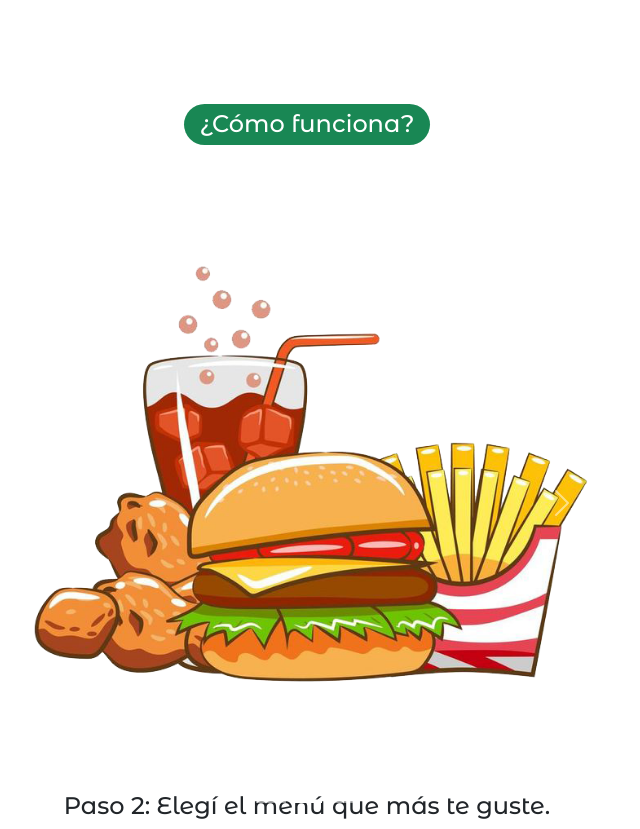
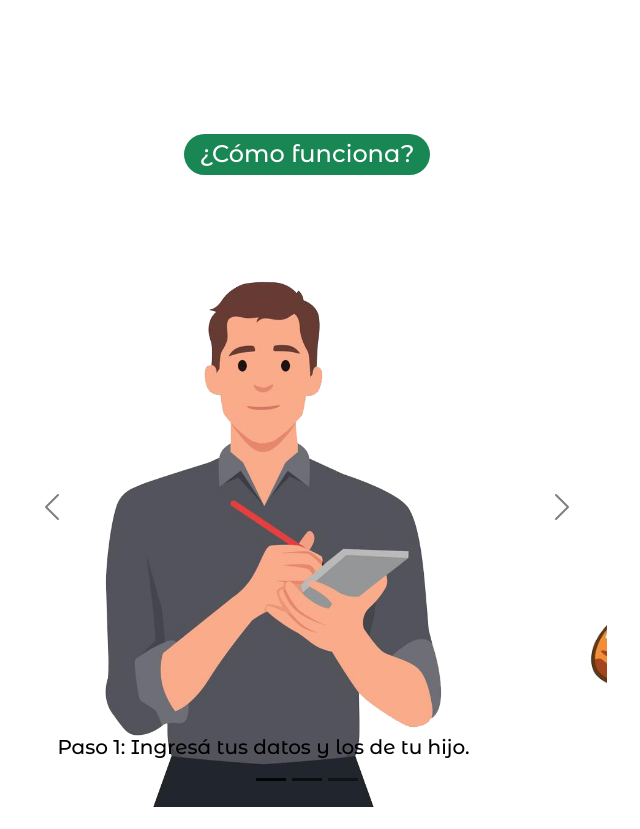
Before and after one commit to LaunchUP-INC/LunchUP-FRONT, a React (Vite) app: page / in a window 1280 px wide. Shown: the part 1590-2419 px from the top of the page, without its empty margins (333-973 px from the left). After the commit the page ends 2397 px from the top, so only its background shows below. Built offline with nearby package versions, Linux system fonts and the light colour scheme.

Commit message:
Se agrega un carousel a la landing page y se renderiza el componente searchBar con estilos de Bootstrap

```diff
--- a/src/components/Landing/Carousel/Carousel.jsx
+++ b/src/components/Landing/Carousel/Carousel.jsx
@@ -1,9 +1,8 @@
-import React, { useState } from 'react';
+import React from 'react';
 import { Container, Row, Col, Carousel, Badge } from 'react-bootstrap';
 import styles from './Carousel.module.css';
 
-const FunctionCarousel  = () => {
-
+const FunctionCarousel = () => {
   return (
     <Container id="howItWorks" className={`text-center ${styles.howItWorksContainer}`}>
       <Row className="justify-content-center">
@@ -13,24 +12,37 @@ const FunctionCarousel  = () => {
           </h2>
         </Col>
         <Col xs={12} md={8}>
-                  <Carousel className={styles.carouselCustom}>
-                      <Carousel.Item>
-                          <div className={styles.carouselContent}>
-                              <h4>Paso 1: Ingresá tus datos y los de tu hijo.</h4>
-                              <img src="/concept.png" alt="Paso 1" className={styles.carouselImage} />
-                          </div>
+          <Carousel data-bs-theme="dark"interval={1000} className={styles.carouselCustom}
+           >
+            <Carousel.Item >
+              <img
+                className="d-block w-100"
+                src="/concept.png"
+                alt="Paso 1"
+              />
+              <Carousel.Caption>
+                <h5>Paso 1: Ingresá tus datos y los de tu hijo.</h5>
+              </Carousel.Caption>
             </Carousel.Item>
             <Carousel.Item>
-                          <div className={styles.carouselContent}>
-                              <img src="/concept3.png" alt="Paso 2" className={styles.carouselImage} />
-                              <h4>Paso 2: Elegí el menú que más te guste.</h4>
-                          </div>
+              <img
+                className="d-block w-100"
+                src="/concept3.png"
+                alt="Paso 2"
+              />
+              <Carousel.Caption>
+                <h5>Paso 2: Elegí el menú que más te guste.</h5>
+              </Carousel.Caption>
             </Carousel.Item>
             <Carousel.Item>
-                          <div className={styles.carouselContent}>
-                              <h4>Paso 3: Recarga el saldo y paga de manera segura.</h4>
-                              <img src="/concept5.png" alt="Paso 3" className={styles.carouselImage} />
-                          </div>
+              <img
+                className="d-block w-100"
+                src="/concept5.png"
+                alt="Paso 3"
+              />
+              <Carousel.Caption>
+                <h5>Paso 3: Recarga el saldo y paga de manera segura.</h5>
+              </Carousel.Caption>
             </Carousel.Item>
           </Carousel>
         </Col>
@@ -39,4 +51,4 @@ const FunctionCarousel  = () => {
   );
 }
 
-export default FunctionCarousel ;
+export default FunctionCarousel;
--- a/src/components/Landing/Carousel/Carousel.module.css
+++ b/src/components/Landing/Carousel/Carousel.module.css
@@ -1,31 +1,32 @@
 .howItWorksContainer {
-  margin-top: 20px;
+  margin-top: 50px;
+  align-items: center;
 }
 
-.carouselCustom {
+.carouselCustom  {
   max-width: 600px;
   margin: 0 auto;
+
 }
 
-.carouselContent {
-  display: flex;
-  flex-direction: column;
-  width: 600px;
-  align-items: center;
-  text-align: center;
+.customPrevIcon{
+  color: red;
+  background-color: #218838;
 }
 
-.carouselImage {
+.customPrevIcon:hover{
+  background-color: #218838;
+}
+
+.carouselItem img {
   max-width: 100%;
   height: auto;
-  margin-bottom: 15px;
 }
-
 
 /* Estilos personalizados para las flechas del carrusel */
 .carousel-control-prev-icon,
 .carousel-control-next-icon {
-  background-color: #28a745; /* Color verde para las flechas */
+  background-color: #28a745 !important; /* Color verde para las flechas */
   border-radius: 50%;
   width: 30px;
   height: 30px;
@@ -33,5 +34,20 @@
 
 .carousel-control-prev-icon:hover,
 .carousel-control-next-icon:hover {
-  background-color: #218838; /* Color verde oscuro al pasar el cursor */
+  background-color: #218838 !important; /* Color verde oscuro al pasar el cursor */
 }
+
+.carousel-control-prev,
+.carousel-control-next {
+  filter: invert(1); /* Invertir colores para asegurar que las flechas sean visibles */
+}
+
+.carousel-control-prev:hover .carousel-control-prev-icon,
+.carousel-control-next:hover .carousel-control-next-icon {
+  background-color: #218838 !important; /* Color verde oscuro al pasar el cursor */
+}
+
+
+.carousel-caption h5 {
+  color: white;
+}
--- a/src/components/SearchBar/SearchBar.jsx
+++ b/src/components/SearchBar/SearchBar.jsx
@@ -1,7 +1,8 @@
+import React from 'react';
+import { InputGroup, FormControl, Button } from 'react-bootstrap';
 import SearchIcon from "../Icons/SearchIcon";
 import ResetIcon from "../Icons/ResetIcon";
 import styles from "./SearchBar.module.css";
-import { useState } from "react";
 
 const SearchBar = ({ searchText, onInputChange, onSearch, onReset }) => {
   const handleInputChange = (event) => {
@@ -9,23 +10,23 @@ const SearchBar = ({ searchText, onInputChange, onSearch, onReset }) => {
   };
 
   return (
-    <div className={styles.container}>
-      <input
+    <InputGroup className={styles.container}>
+      <FormControl
         type="text"
         value={searchText}
         onChange={handleInputChange}
         placeholder="Encontrá lo que te gusta"
         className={styles.inputForm}
       />
-      <button className={styles.button} onClick={onSearch}>
+      <Button variant="outline-secondary" className={styles.button} onClick={onSearch}>
         <SearchIcon className={styles.icon} />
-      </button>
+      </Button>
       {searchText && (
-        <button className={styles.resetButton} onClick={onReset}>
+        <Button variant="outline-secondary" className={styles.resetButton} onClick={onReset}>
           <ResetIcon className={styles.resetIcon} />
-        </button>
+        </Button>
       )}
-    </div>
+    </InputGroup>
   );
 };
 
--- a/src/components/SearchBar/SearchBar.module.css
+++ b/src/components/SearchBar/SearchBar.module.css
@@ -1,85 +1,90 @@
 :root {
-  --color-Body: #add8e6;
-  --color-font: #333333;
-  --color-border: #ffb6c1;
+  --color-border: #b475c9;
   --color-input: #90ee90;
-  --color-secundary: #000080;
+  --color-button-bg: #add8e6;
+  --color-button-hover-bg: #5f5ff9;
+  --color-reset-button-bg: #ffd700;
+  --color-reset-button-hover-bg: #ffc107;
   --color-white: #ffffff;
 }
 
 .container {
-  margin: 0 auto;
   display: flex;
-  flex-direction: row;
+  align-items: center;
   justify-content: center;
-  align-items: center;
-  gap: 10px;
-  width: 400px;
-  background-color: rgb(255, 255, 255);
-  border: 1px solid rgb(3, 73, 51);
+  margin: 1rem 0;
+
   padding: 10px;
-  border-radius: 10px;
-  box-shadow: 5px 5px 1px rgb(3, 73, 51);
-  position: relative;
 }
 
 .inputForm {
-  font-size: 1.3rem;
-  height: 35px;
-  width: 300px;
-  border-radius: 5px;
+  border: 1px solid var(--color-border);
+  background-color: var(--color-white);
+  color: var(--color-white);
+  flex: 1;
+  height: 40px;
+
+}
+
+.button, .resetButton {
   border: none;
-  color: var(--color-font);
-  background-color: rgb(255, 255, 255);
+  display: flex;
+  align-items: center;
+  justify-content: center;
+  padding: 0.5rem;
+  cursor: pointer;
+  height: 40px;
 }
-.inputForm:focus {
-  outline: none;
-}
-.label {
-  font-size: 30px;
-  font-weight: bold;
-  width: 200px;
-  color: var(--color-font);
-}
+
 .button {
-  border-radius: 5px;
-  width: auto;
-  border: none;
-  background-color: white;
-  transition: all 0.2s ease-in;
-  cursor: pointer;
+  background-color: var(--color-button-bg);
+  color: var(--color-white);
 }
 
 .button:hover {
-  transform: scale(1.2);
+  background-color: var(--color-button-hover-bg);
+}
+
+.resetButton {
+  background-color: var(--color-input);
+  color: #000;
+  margin-left: 0.5rem;
+}
+
+.resetButton:hover {
+  background-color: var(--color-reset-button-hover-bg);
 }
 
 .icon {
-  width: 30px;
-  height: 30px;
-  color: rgb(0, 89, 92);
-  margin-top: 2px;
-}
-
-.resetButton {
-  border: none;
-  background: transparent;
-  cursor: pointer;
-  outline: none;
-  padding: 5px;
-  margin-left: 8px;
-  display: flex;
-  align-items: center;
-  justify-content: center;
+  width: 1rem;
+  height: 1rem;
 }
 
 .resetIcon {
-  width: 25px;
-  height: 25px;
-  fill: #666;
-  transition: fill 0.3s;
+  width: 1rem;
+  height: 1rem;
 }
 
-.resetButton:hover .resetIcon {
-  fill: #333;
+
+@media (min-width: 768px) {
+  .container {
+    width: 100%;
+  }
 }
+
+@media (min-width: 992px) {
+  .container {
+    width: 70%;
+    margin-left: 15%;
+  }
+}
+
+@media (min-width: 1200px) {
+  .container {
+    width: 50%;
+    align-items: center;
+    width: 70%;
+    margin-left: 15%;
+  }
+
+}
```
Lines whose indentation alone changed are shown as unchanged.
